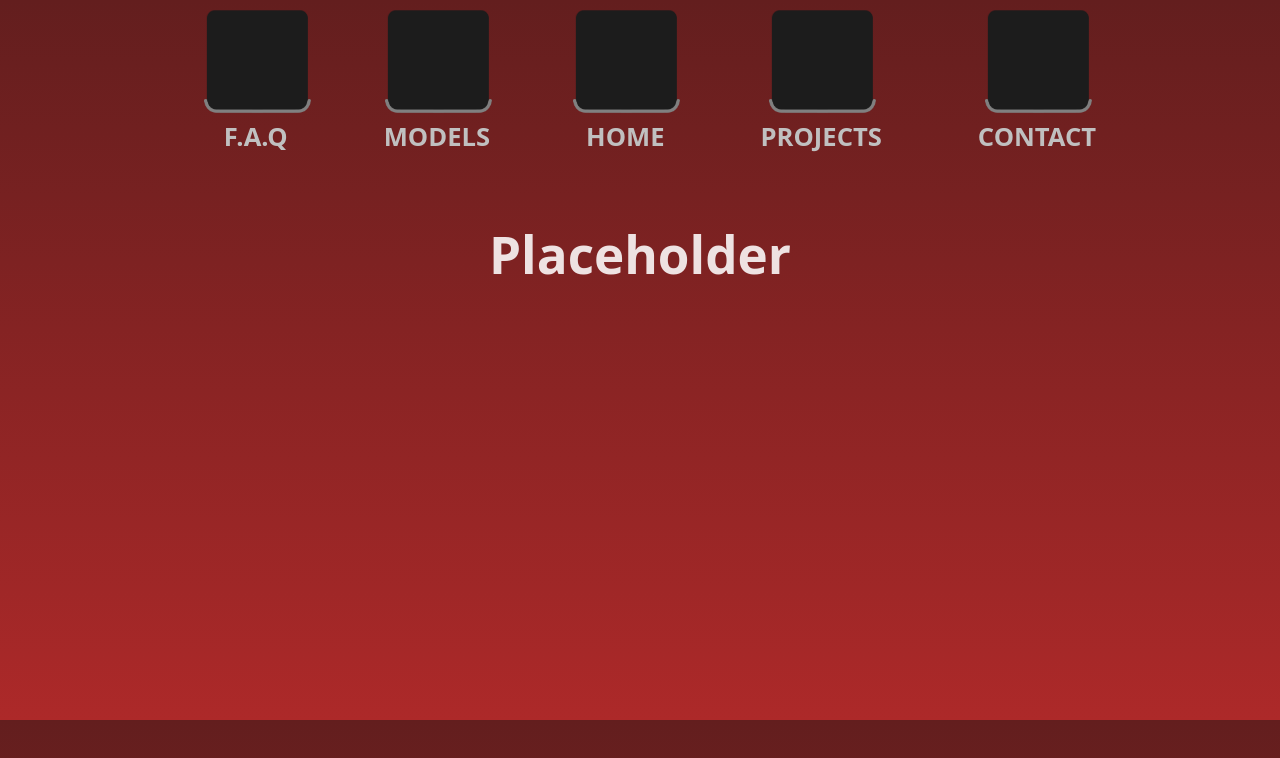
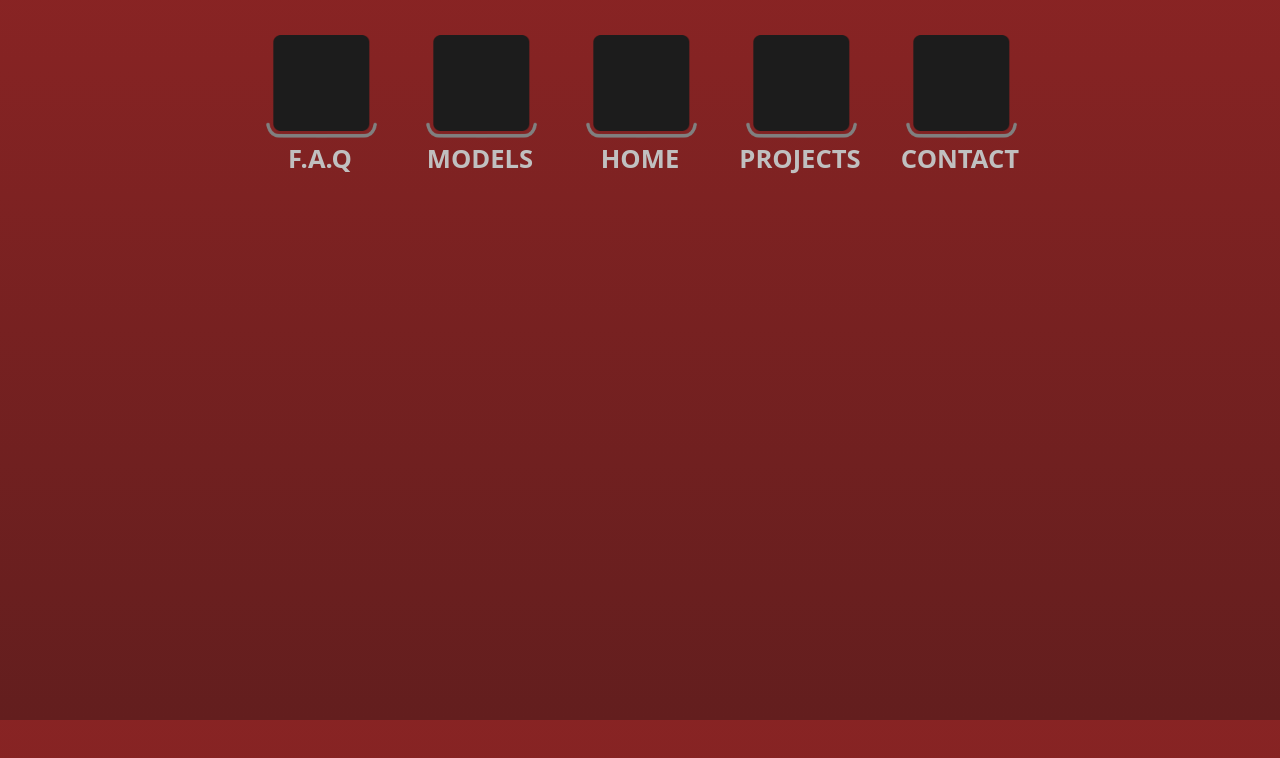
Before and after one commit to dartsoma/Portfolio-Site, a React (Vite) app: page / in a window 1280 px wide. Shown: the top 758 px of the page. Built offline with nearby package versions, Linux system fonts and the light colour scheme.

Commit message:
Added text and centered navbar (again)

```diff
--- a/src/App.css
+++ b/src/App.css
@@ -1,9 +1,11 @@
 #root {
-  max-width: 100rem;
-  max-height: 100rem;
   margin: 0 auto;
   padding-top: 2rem;
   text-align: center;
+  align-items: center;
+  margin-top: 0;
+  padding-top: 0;
+  padding-bottom: 0;
 }
 
 h1 {
--- a/src/App.jsx
+++ b/src/App.jsx
@@ -6,7 +6,6 @@ function App() {
 	return (
 		<>
 			<TopNav />
-			<h1>Placeholder</h1>
 		</>
 	);
 }
--- a/src/TopNav.css
+++ b/src/TopNav.css
@@ -1,35 +1,35 @@
-
-
+    /* I fixed the issues with the nav bar being off center*/
+    /* From now on use rem units for everything in this file that is proportion heavy */
     .top-nav {
-/* don't change under any circumstances*/
         position: absolute;
-    left: 50%;
         top: 0;
-    transform: translate(-50%, 26%);
-}
-
-.top-nav ol {
-/* don't change under any circumstances*/
+        left: 0;
+        width: 100%;
         display: flex;
-    place-items: center;
-
+        justify-content: center;
+        transform: translateY(5rem);
+            margin-top: 0;
+            padding-top: 0;
     }
 
     .nav-button-container{
-    padding-top: 1.3rem;
-    padding-left: 3rem;
-    padding-right: 3rem;
+        position: relative;
+        padding-top: 0.2rem;
+        padding-left: 5rem;
+        padding-right: 5rem;
 
 
     }
 
-.top-nav li{
-    transform: translate(0%, 150%);
+    .nav-button-container h1{
+        position: absolute;
+        transform: translateX(-50%);
+        text-align: center;
+        top: 0;
+        padding-top: 3rem;
         font-size: 1.6rem;
         font-weight: 600;
-    text-decoration: none;
-    list-style-type: none;
-    text-align: center;
+
         color: rgb(192, 192, 192);
         transition: all 0.35s ease;
     }
@@ -37,8 +37,10 @@
 
     .nav-button-underline {
     position: absolute;
-width:23%;
+    width: 15rem;
     height:auto;
+
+    --underline-translateX: 100px;
 
     transform: translate(-50%, 120%);
 
@@ -51,7 +53,7 @@ transition: all 0.3s ease;
 
     .nav-button-container .nav-button {
     position: absolute;
-width: 10%;
+    width: 6rem;
     height: auto;
 
     transform: translate(-48.6%, -50%);
@@ -59,24 +61,26 @@ transition: all 0.3s ease;
     }
 
     .nav-button:hover ~ .nav-button-underline{
-    width: 26%;
-    transform: translate(-50%, 120%) translateY(30px);
+        width: 19rem;
+        transform: translate(-50%, 120%) translateY(30x);
         filter: contrast(0) brightness(2);
+        animation-play-state: paused;
     }
-.nav-button:hover ~ li {
-    transform: translate(0%, 150%) translateY(35px);
+    .nav-button:hover ~ h1 {
+        transform: translate(-50%, 20%);
         font-size: 1.8rem;
         color: white;
+        animation-play-state: paused;
     }
 
-.nav-button:hover {
-    width: 12%;
+    .nav-button:hover{
+        width: 8rem;
         filter: contrast(0) brightness(0.3);
-
+        animation-play-state: paused;
     }
 
-.nav-button:active {
-    width: 12%;
+    .nav-button:active{
+        width: 5.5rem;
         filter: contrast(0) brightness(0.6);
-
+        animation-play-state: paused;
     }
--- a/src/TopNav.jsx
+++ b/src/TopNav.jsx
@@ -6,35 +6,37 @@ import placeholder from "./assets/placeholdericon.png";
 function TopNav() {
 	return (
 		<>
+
 	<div className="top-nav">
-				<ol>
 					<div className="nav-button-container">
 					<img className="nav-button" src={placeholder} />
 					<img className="nav-button-underline" src={bracket} />
-						<li id="faq">F.A.Q</li>
+					<h1 id="faq">F.A.Q</h1>
 				</div>
 				<div className="nav-button-container">
 					<img className="nav-button" src={placeholder} />
 					<img className="nav-button-underline" src={bracket} />
-						<li id="models">MODELS</li>
+					<h1 id="models">MODELS</h1>
 				</div>
 				<div className="nav-button-container">
 					<img className="nav-button" src={placeholder} />
 					<img className="nav-button-underline" src={bracket} />
-						<li id="home">HOME</li>
+					<h1 id="home">HOME</h1>
+
 				</div>
 				<div className="nav-button-container">
 					<img className="nav-button" src={placeholder} />
 					<img className="nav-button-underline" src={bracket} />
-						<li id="projects">PROJECTS</li>
+					<h1 id="projects">PROJECTS</h1>
+
 				</div>
 				<div className="nav-button-container">
 					<img className="nav-button" src={placeholder} />
 					<img className="nav-button-underline" src={bracket} />
-						<li id="contact">CONTACT</li>
+				<h1 id="contact">CONTACT</h1>
 				</div>
-				</ol>
 		</div>
+
 		</>
 	);
 }
--- a/src/index.css
+++ b/src/index.css
@@ -5,7 +5,7 @@
   width: 100%;
   color-scheme: light dark;
   color: rgba(255, 255, 255, 0.87);
-  background-image: linear-gradient(to bottom,#631E1E,#AD2929);
+  background-image: linear-gradient(to bottom,#AD2929 -100%,#631E1E);
   width: 100%;
   aspect-ratio: 16 / 9;
 
```
Also changed, not shown: 1 other file (tests, documents, lock files or other folders). Lines whose indentation alone changed are shown as unchanged.
